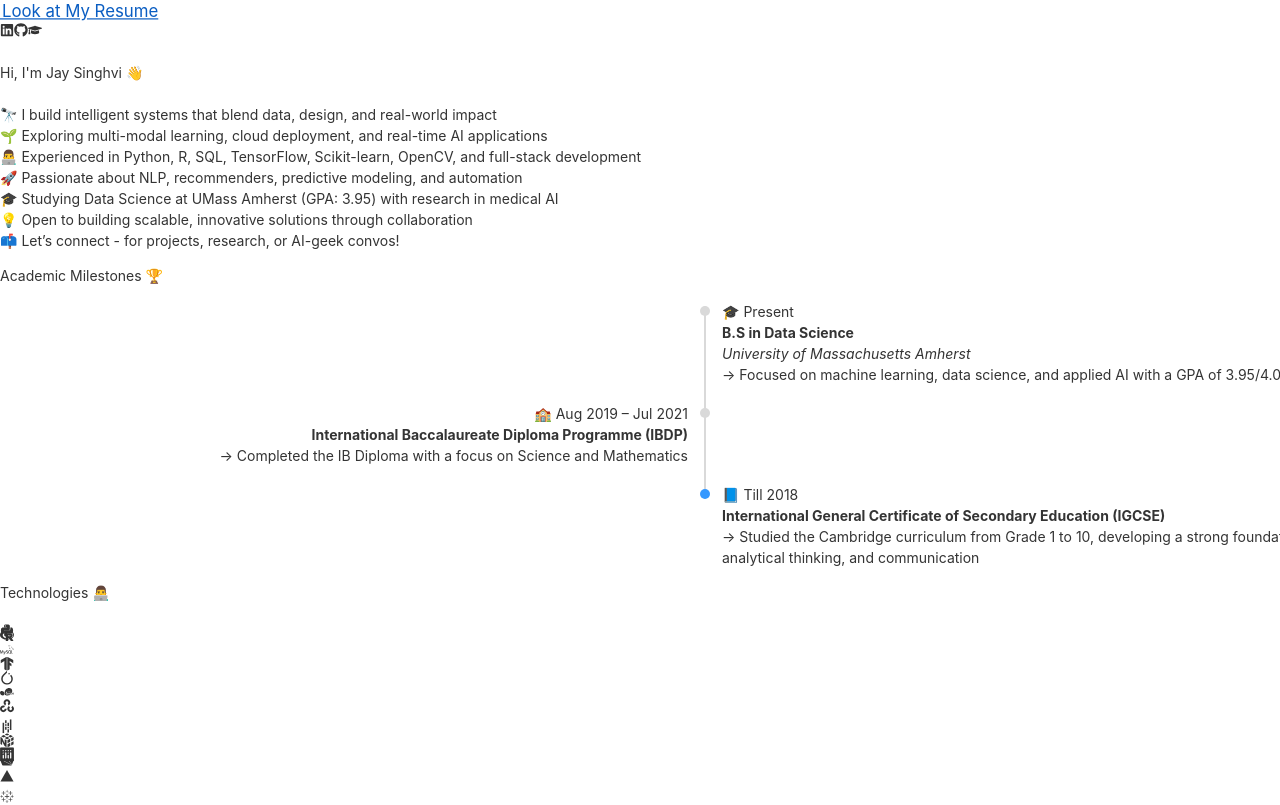
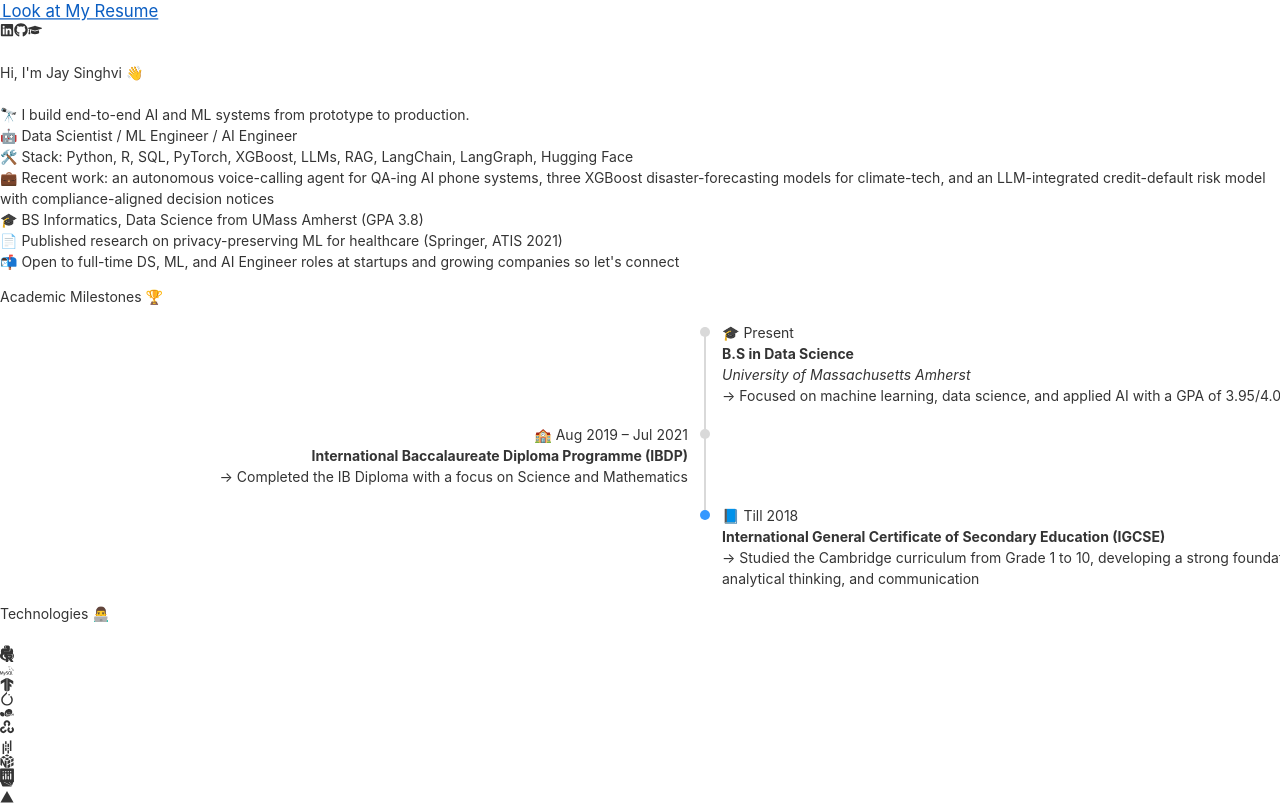
Before and after one commit to JaySinghvi/personal-website, a React (Vite) app: page / in a window 1280 px wide. Shown: the top 805 px of the page. Built offline with nearby package versions, Linux system fonts and the light colour scheme.

Commit message:
Update Hero.jsx

```diff
--- a/src/components/Hero.jsx
+++ b/src/components/Hero.jsx
@@ -24,13 +24,14 @@ const Hero = () => {
           transition={{ duration: 0.5, delay: 1 }}
           className='w-full max-w-5xl text-left py-10 px-4 text-xl leading-relaxed space-y-3'
         >
-          <li>🔭 I build intelligent systems that blend data, design, and real-world impact</li>
-          <li>🌱 Exploring multi-modal learning, cloud deployment, and real-time AI applications</li>
-          <li>👨‍💻 Experienced in Python, R, SQL, TensorFlow, Scikit-learn, OpenCV, and full-stack development</li>
-          <li>🚀 Passionate about NLP, recommenders, predictive modeling, and automation</li>
-          <li>🎓 Studying Data Science at UMass Amherst (GPA: 3.95) with research in medical AI</li>
-          <li>💡 Open to building scalable, innovative solutions through collaboration</li>
-          <li>📫 Let’s connect - for projects, research, or AI-geek convos!</li>
+
+          <li>🔭 I build end-to-end AI and ML systems from prototype to production.</li>
+          <li>🤖 Data Scientist / ML Engineer / AI Engineer</li>
+          <li>🛠️ Stack: Python, R, SQL, PyTorch, XGBoost, LLMs, RAG, LangChain, LangGraph, Hugging Face</li>
+          <li>💼 Recent work: an autonomous voice-calling agent for QA-ing AI phone systems, three XGBoost disaster-forecasting models for climate-tech, and an LLM-integrated credit-default risk model with compliance-aligned decision notices</li>
+          <li>🎓 BS Informatics, Data Science from UMass Amherst (GPA 3.8)</li>
+          <li>📄 Published research on privacy-preserving ML for healthcare (Springer, ATIS 2021)</li>
+          <li>📬 Open to full-time DS, ML, and AI Engineer roles at startups and growing companies so let's connect</li>
         </motion.ul>
 
       </div>
```
